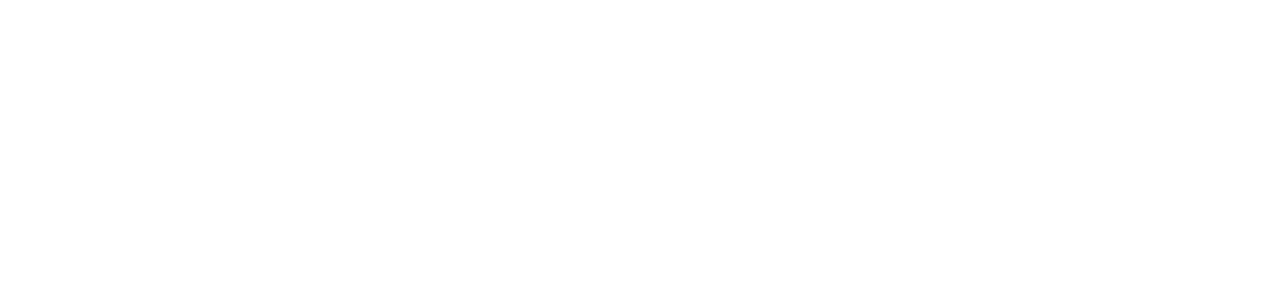
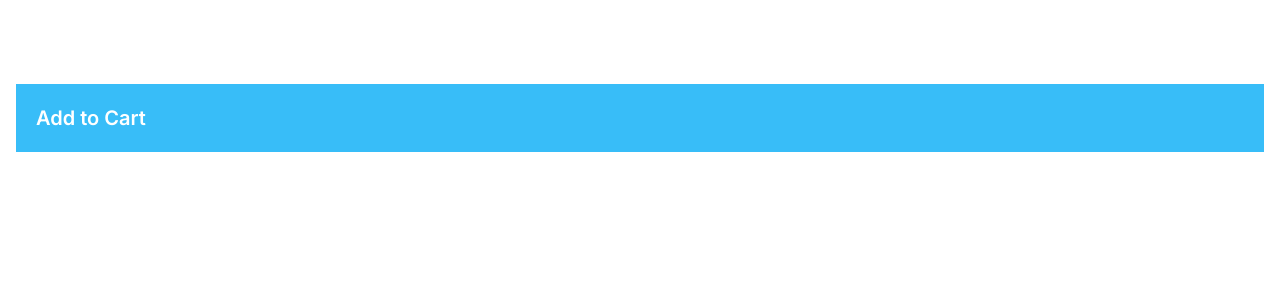
Before and after one commit to chiragdhameja/analytics-dashboard-nextjs-shadcn, a Next.js app: page / in a window 1280 px wide. Shown: the top 300 px of the page. Built offline with nearby package versions, Linux system fonts and the light colour scheme.

Commit message:
refactor: removed excess css

```diff
--- /dev/null
+++ b/app/components/ProductCard/ProductCard.module.css
@@ -0,0 +1,4 @@
+.card {
+  padding: 1rem;
+  border: 1px solid #ccc;
+}
--- a/app/components/ProductCard.tsx
+++ b/app/components/ProductCard/ProductCard.tsx
@@ -1,9 +1,9 @@
 import React from "react";
-import AddToCart from "./AddToCart";
+import AddToCart from "../AddToCart";
 
 const ProductCard = () => {
   return (
-    <div>
+    <div className="p-5 my-5 bg-sky-400 text-white text-xl hover:bg-sky-500">
       <AddToCart />
     </div>
   );
--- a/app/globals.css
+++ b/app/globals.css
@@ -4,15 +4,11 @@
 
 :root {
   --foreground-rgb: 0, 0, 0;
-  --background-start-rgb: 214, 219, 220;
-  --background-end-rgb: 255, 255, 255;
 }
 
 @media (prefers-color-scheme: light) {
   :root {
     --foreground-rgb: 255, 255, 255;
-    --background-start-rgb: 0, 0, 0;
-    --background-end-rgb: 0, 0, 0;
   }
 }
 
--- a/app/page.tsx
+++ b/app/page.tsx
@@ -1,6 +1,6 @@
 import Image from "next/image";
 import Link from "next/link";
-import ProductCard from "./components/ProductCard";
+import ProductCard from "./components/ProductCard/ProductCard";
 
 export default function Home() {
   return (
```
